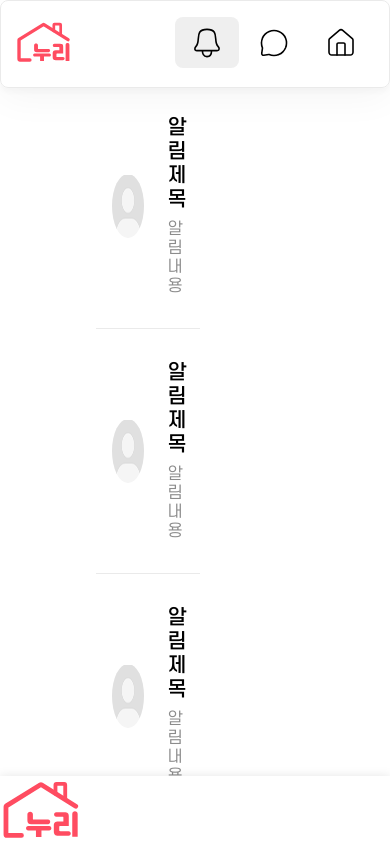
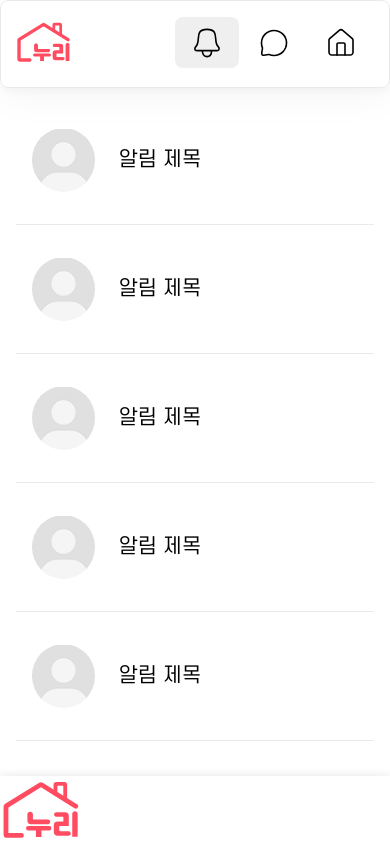
Before and after one commit to Team-Solvit/Nuri-Client, a Next.js app: page /alert in a window 390 px wide. Built offline with nearby package versions, Linux system fonts and the light colour scheme.

Commit message:
feat/SOLVIT25-73 :: 알림페이지 모바일 버전 퍼블리싱

```diff
--- a/src/app/alert/page.tsx
+++ b/src/app/alert/page.tsx
@@ -3,14 +3,15 @@
 import styled from "@emotion/styled";
 import Navigate from "@/components/ui/navigate/ui";
 import AlertScroll from "@/containers/alert/alertScroll/ui";
+import {mq} from "@/styles/media";
 
 export default function AlertPage() {
-  return (
-    <AlertContainer>
-      <AlertScroll />
-      <Navigate />
-    </AlertContainer>
-  )
+	return (
+		<AlertContainer>
+			<AlertScroll/>
+			<Navigate/>
+		</AlertContainer>
+	)
 }
 
 const AlertContainer = styled.section`
@@ -21,4 +22,9 @@ const AlertContainer = styled.section`
   align-items: flex-start;
   height: 90vh;
   max-height: 90vh;
+
+  ${mq.mobile} {
+    grid-template-columns: 1fr;
+    margin: 0;
+  }
 `
--- a/src/containers/alert/alertScroll/style.ts
+++ b/src/containers/alert/alertScroll/style.ts
@@ -1,5 +1,6 @@
 import styled from "@emotion/styled";
 import {colors, fontSizes} from "@/styles/theme";
+import {mq} from "@/styles/media";
 
 export const AlertScrollContainer = styled.section`
   display: flex;
@@ -14,6 +15,10 @@ export const AlertScrollContainer = styled.section`
   &::-webkit-scrollbar {
     display: none; /* Chrome, Safari */
   }
+
+  ${mq.mobile} {
+    padding: 0 1rem;
+  }
 `
 export const Alert = styled.article`
   display: flex;
@@ -22,6 +27,18 @@ export const Alert = styled.article`
   width: 100%;
   align-items: center;
   border-bottom: 1px solid ${colors.line};
+
+  &:first-child {
+    ${mq.mobile} {
+      margin-top: 6rem;
+    }
+  }
+
+  &:last-child {
+    ${mq.mobile} {
+      margin-bottom: 6rem;
+    }
+  }
 `
 
 export const Profile = styled.div`
@@ -37,12 +54,12 @@ export const Profile = styled.div`
 
 export const Title = styled.h3`
   font-size: ${fontSizes.H4};
-  font-weight: 500;
+  font-weight: 400;
 `
 
 export const Info = styled.div`
   display: flex;
-  width: 20%;
+  width: 80%;
   flex-direction: column;
   align-items: flex-start;
   gap: 0.5rem;
--- a/src/containers/alert/alertScroll/ui.tsx
+++ b/src/containers/alert/alertScroll/ui.tsx
@@ -4,28 +4,28 @@ import Profile from "@/assets/meeting/member-profile.png"
 
 export default function AlertScroll() {
 	const fakeData = [
-		{id: 1, title: "알림 제목", content: "알림 내용"},
-		{id: 2, title: "알림 제목", content: "알림 내용"},
-		{id: 3, title: "알림 제목", content: "알림 내용"},
-		{id: 4, title: "알림 제목", content: "알림 내용"},
-		{id: 5, title: "알림 제목", content: "알림 내용"},
-		{id: 6, title: "알림 제목", content: "알림 내용"},
-		{id: 7, title: "알림 제목", content: "알림 내용"},
-		{id: 8, title: "알림 제목", content: "알림 내용"},
-		{id: 9, title: "알림 제목", content: "알림 내용"},
-		{id: 10, title: "알림 제목", content: "알림 내용"},
-		{id: 11, title: "알림 제목", content: "알림 내용"},
+		{id: 1, title: "알림 제목"},
+		{id: 2, title: "알림 제목"},
+		{id: 3, title: "알림 제목"},
+		{id: 4, title: "알림 제목"},
+		{id: 5, title: "알림 제목"},
+		{id: 6, title: "알림 제목"},
+		{id: 7, title: "알림 제목"},
+		{id: 8, title: "알림 제목"},
+		{id: 9, title: "알림 제목"},
+		{id: 10, title: "알림 제목"},
+		{id: 11, title: "알림 제목"},
 	]
 	return (
 		<S.AlertScrollContainer>
 			{fakeData.map(alert => (
-				<S.Alert key={alert.id}>
+				// onClick 을 나중에 서버에서주는 알림 타입에따라 바꿔야함
+				<S.Alert key={alert.id} onClick={() => console.log(alert.id)}>
 					<S.Profile>
 						<Image src={Profile} alt="profile" fill/>
 					</S.Profile>
 					<S.Info>
 						<S.Title>{alert.title}</S.Title>
-						<S.Content>{alert.content}</S.Content>
 					</S.Info>
 				</S.Alert>
 			))}
```
